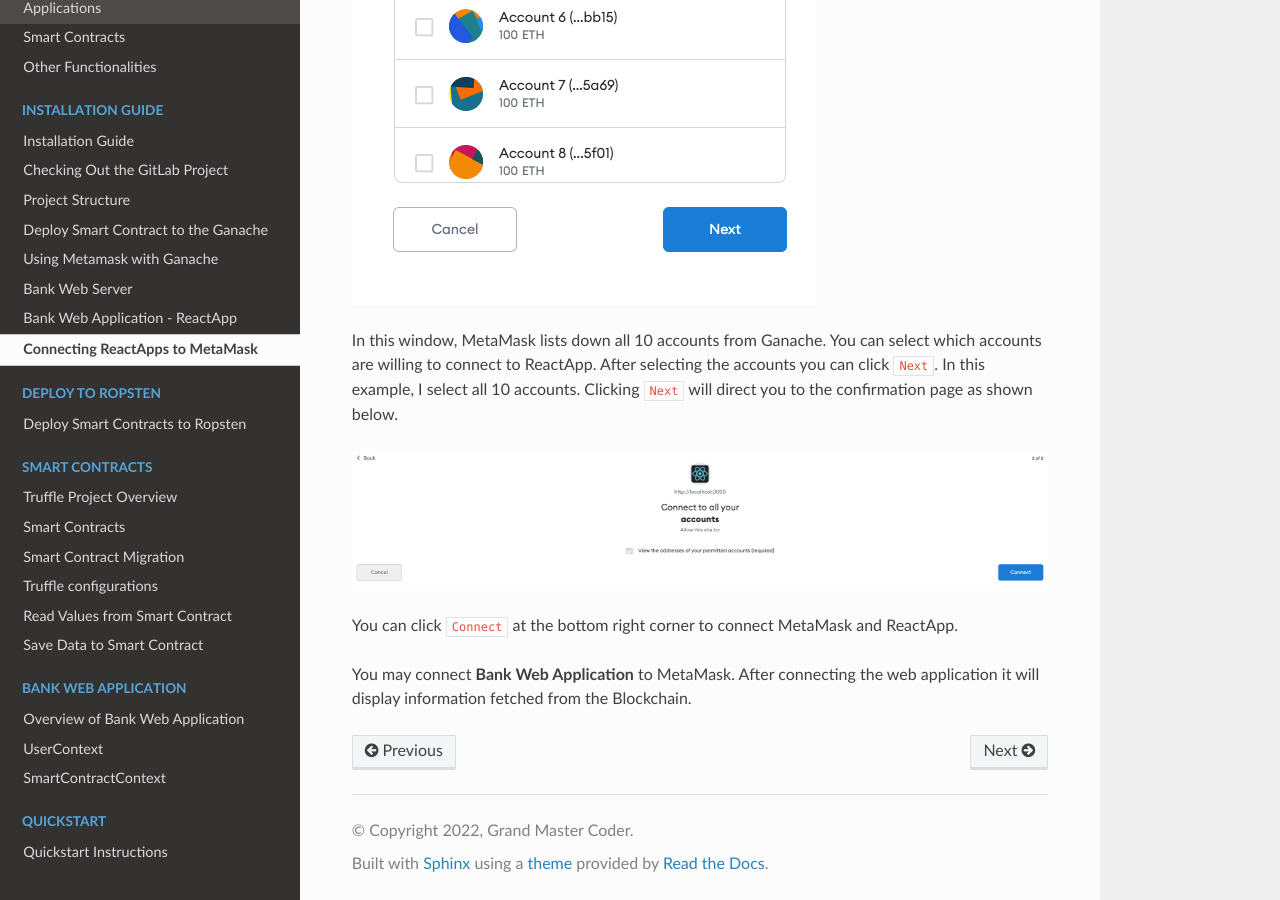
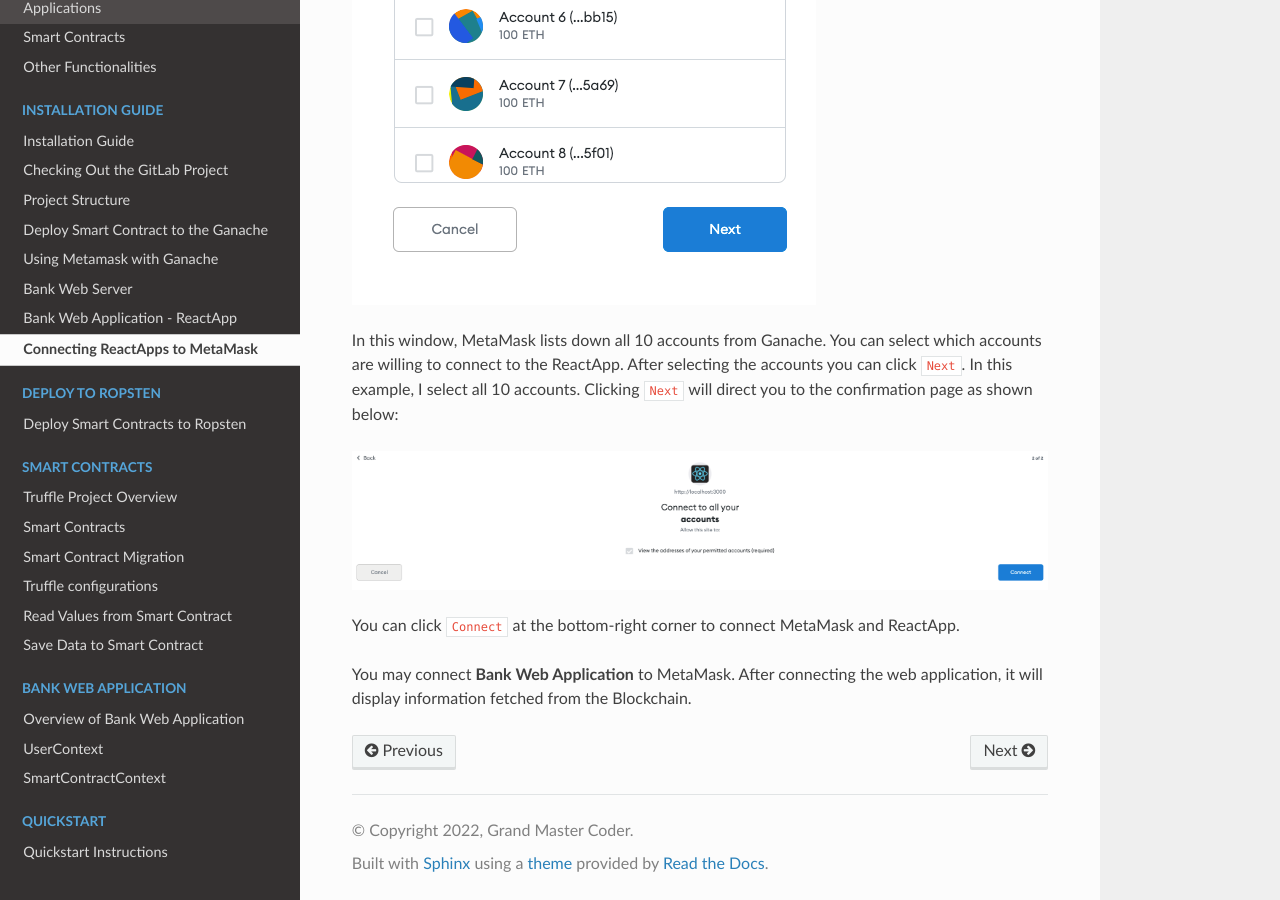
Before and after one commit to NivedithaKarthikeyan/LandregistryApp, a Sphinx documentation site: the page built from docs/source/installation/connectReactMetaMask.rst, in a window 1280 px wide and 900 px high, scrolled down 830 px. Built offline with Sphinx 7.4.7 and the Read the Docs theme 2.0.0, drawn with Linux system fonts in a browser that asks for light colours; some of the changed lines change nothing that is shown; some of the changed text lies outside the part shown.

Commit message:
Update docs/source/installation/connectReactMetaMask.rst

```diff
--- a/docs/source/installation/connectReactMetaMask.rst
+++ b/docs/source/installation/connectReactMetaMask.rst
@@ -1,20 +1,19 @@
 Connecting ReactApps to MetaMask
 ================================
 
-When you load a ReactApp in the Chrome browser, MetaMask will ask to connect to ReactApp.
-It will show the following pop-up window. :
+When you load a ReactApp in the Chrome browser, MetaMask will prompt you to connect to the ReactApp:
 
 .. image:: ../images/connectReactMetaMask.png
 
 In this window, MetaMask lists down all 10 accounts from Ganache.
-You can select which accounts are willing to connect to ReactApp.
+You can select which accounts are willing to connect to the ReactApp.
 After selecting the accounts you can click ``Next``.
 In this example, I select all 10 accounts. Clicking ``Next`` will direct you
-to the confirmation page as shown below.
+to the confirmation page as shown below:
 
 .. image:: ../images/confirmReactMetaMaskConnection.png
 
-You can click ``Connect`` at the bottom right corner to connect MetaMask and ReactApp.
+You can click ``Connect`` at the bottom-right corner to connect MetaMask and ReactApp.
 
 You may connect **Bank Web Application** to MetaMask.
-After connecting the web application it will display information fetched from the Blockchain.
+After connecting the web application, it will display information fetched from the Blockchain.
```
